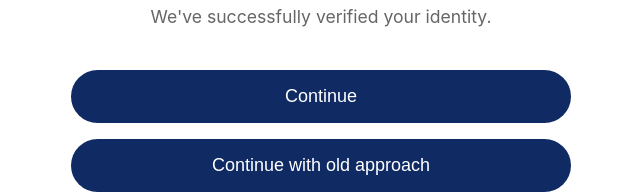
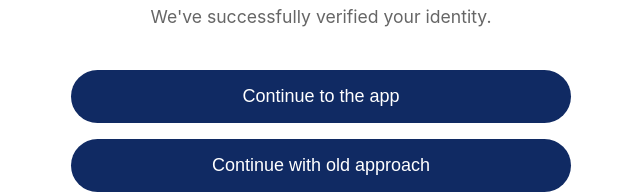
Before and after one commit to UraFIZ/clear-clone, a React (Create React App) app: page / in a window 1280 px wide. Shown: the part 387-581 px from the top of the page, without its empty margins (319-959 px from the left). Built offline with nearby package versions, Linux system fonts and the light colour scheme.

Commit message:
add check for android

```diff
--- a/src/components/ProdDeepLinkPage.js
+++ b/src/components/ProdDeepLinkPage.js
@@ -16,6 +16,7 @@ function ProdDeepLinkPage() {
       "https://ripple.staging.icanbwell.com/#/register-ial2-callback/?status=success";
 
     if (isAndroidBrowser()) {
+      alert("Android browser detected, using intent URL");
       // Use intent:// URL for Android browsers to maximize deep-link compatibility
       const intentPath =
         "ripple.staging.icanbwell.com/#/register-ial2-callback/?status=success";
@@ -45,7 +46,7 @@ function ProdDeepLinkPage() {
           We've successfully verified your identity.
         </p>
         <button onClick={handleContinueClick} className="continue-button">
-          Continue
+          Continue to the app
         </button>
         <button onClick={handleContinueClickOld} className="continue-button">
           Continue with old approach
```
